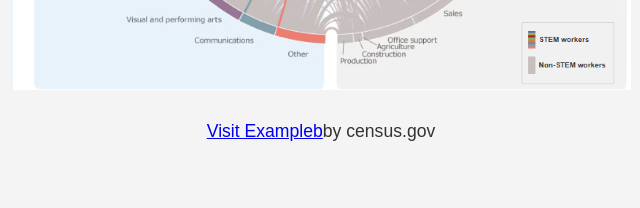
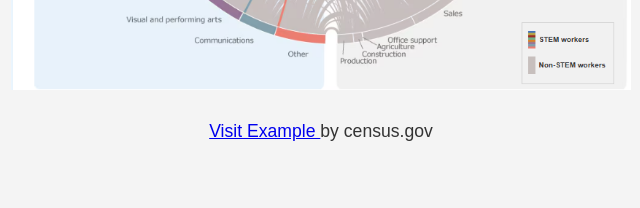
Before and after one commit to BrettAlanPorter7/DHFP25, a plain HTML site: page examples.html in a window 1280 px wide. Shown: the part 1520-1728 px from the top of the page, 319-959 px from the left. Drawn offline with Linux system fonts and the light colour scheme.

Commit message:
Update error on examples page

```diff
--- a/examples.html
+++ b/examples.html
@@ -35,7 +35,7 @@
             <br>
             <a href="https://www.census.gov/dataviz/visualizations/stem/stem-html/" target="_blank"><img src="DataVisualization.png" alt="Example Website Preview"></a>
             <br>
-            <p><a href="https://www.census.gov/dataviz/visualizations/stem/stem-html/" target="_blank">Visit Exampleb</a>by census.gov</p>
+            <p><a href="https://www.census.gov/dataviz/visualizations/stem/stem-html/" target="_blank">Visit Example </a>by census.gov</p>
             <p>     <br>     <br>     </p>
             <h3>Mapping</h3>
             <h4>Creating interactive geographic representations of historical events or movements</h4>
```
